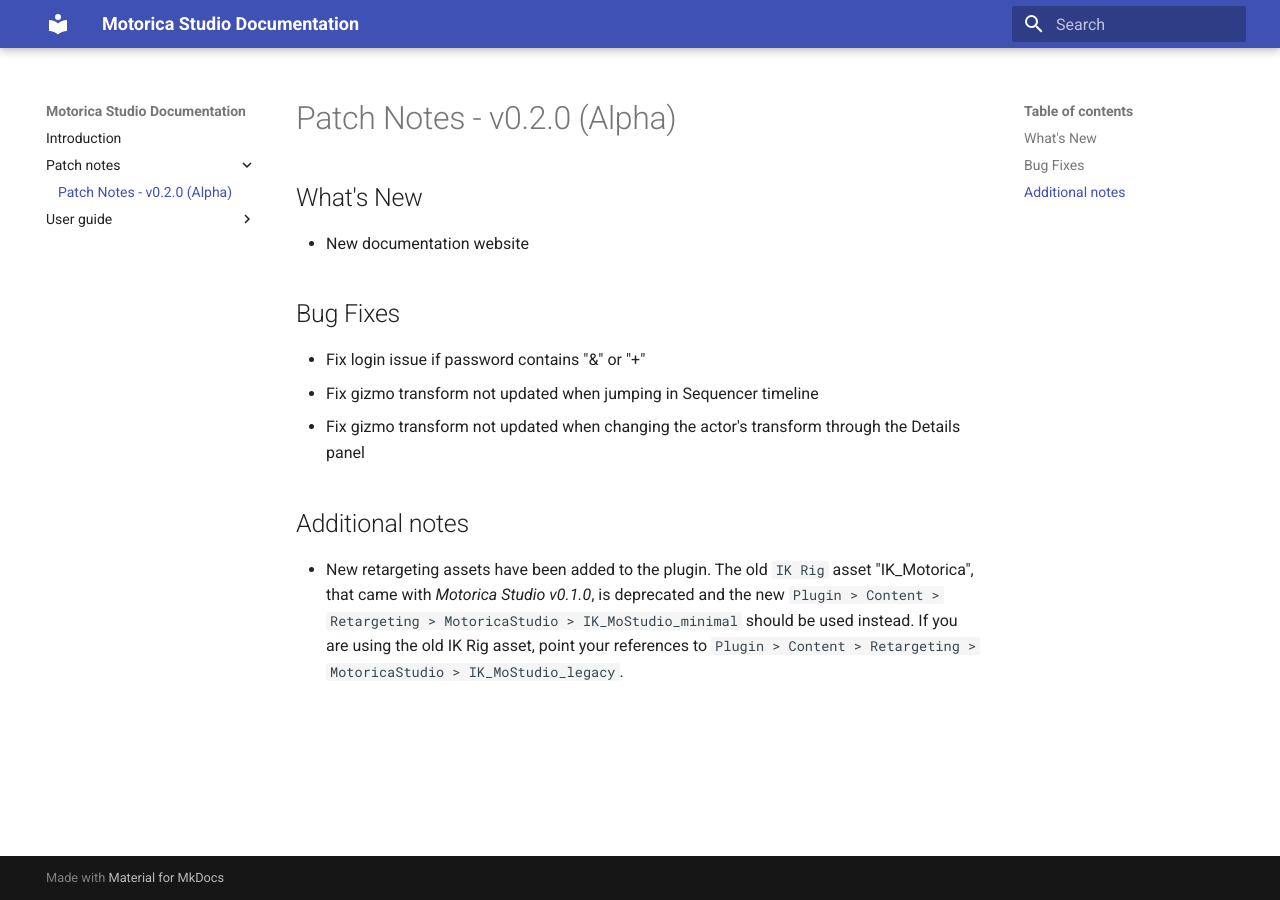
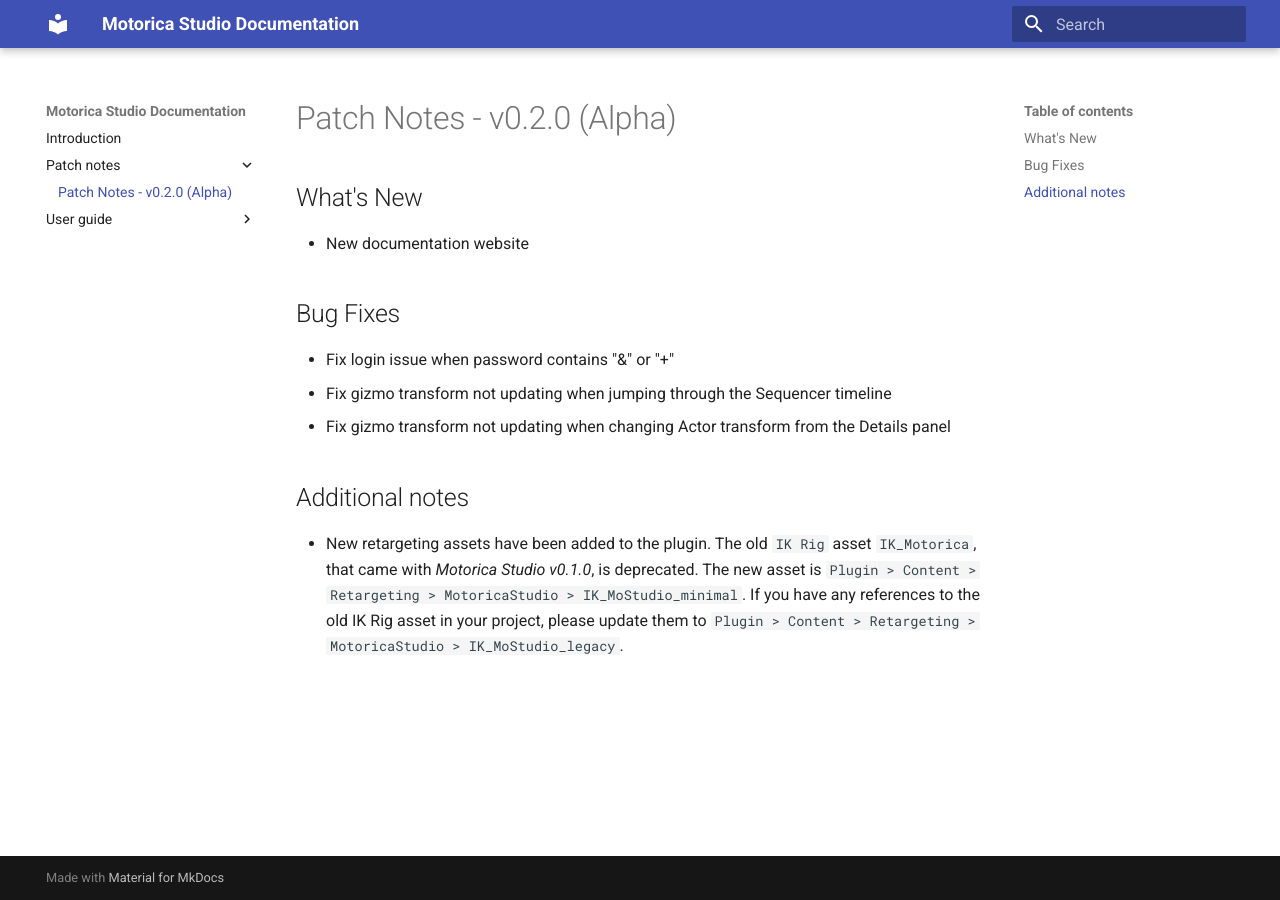
Before and after one commit to MotoricaAI/MoStudioDocs, an MkDocs documentation site: the page built from docs/patch-notes/patch-notes-v0-2-0.md, in a window 1280 px wide. Built offline with MkDocs 1.6.1 and Material for MkDocs 9.7.7, drawn with Linux system fonts in a browser that asks for light colours.

Commit message:
Update docs

```diff
--- a/docs/patch-notes/patch-notes-v0-2-0.md
+++ b/docs/patch-notes/patch-notes-v0-2-0.md
@@ -3,9 +3,9 @@
 - New documentation website
 
 ## Bug Fixes
-- Fix login issue if password contains "&" or "+"
-- Fix gizmo transform not updated when jumping in Sequencer timeline
-- Fix gizmo transform not updated when changing the actor's transform through the Details panel
+- Fix login issue when password contains "&" or "+"
+- Fix gizmo transform not updating when jumping through the Sequencer timeline
+- Fix gizmo transform not updating when changing Actor transform from the Details panel
 
 ## Additional notes
-- New retargeting assets have been added to the plugin. The old `IK Rig` asset "IK_Motorica", that came with *Motorica Studio v0.1.0*, is deprecated and the new `Plugin > Content > Retargeting > MotoricaStudio > IK_MoStudio_minimal` should be used instead. If you are using the old IK Rig asset, point your references to `Plugin > Content > Retargeting > MotoricaStudio > IK_MoStudio_legacy`.
+- New retargeting assets have been added to the plugin. The old `IK Rig` asset `IK_Motorica`, that came with *Motorica Studio v0.1.0*, is deprecated. The new asset is `Plugin > Content > Retargeting > MotoricaStudio > IK_MoStudio_minimal`. If you have any references to the old IK Rig asset in your project, please update them to `Plugin > Content > Retargeting > MotoricaStudio > IK_MoStudio_legacy`.
```
